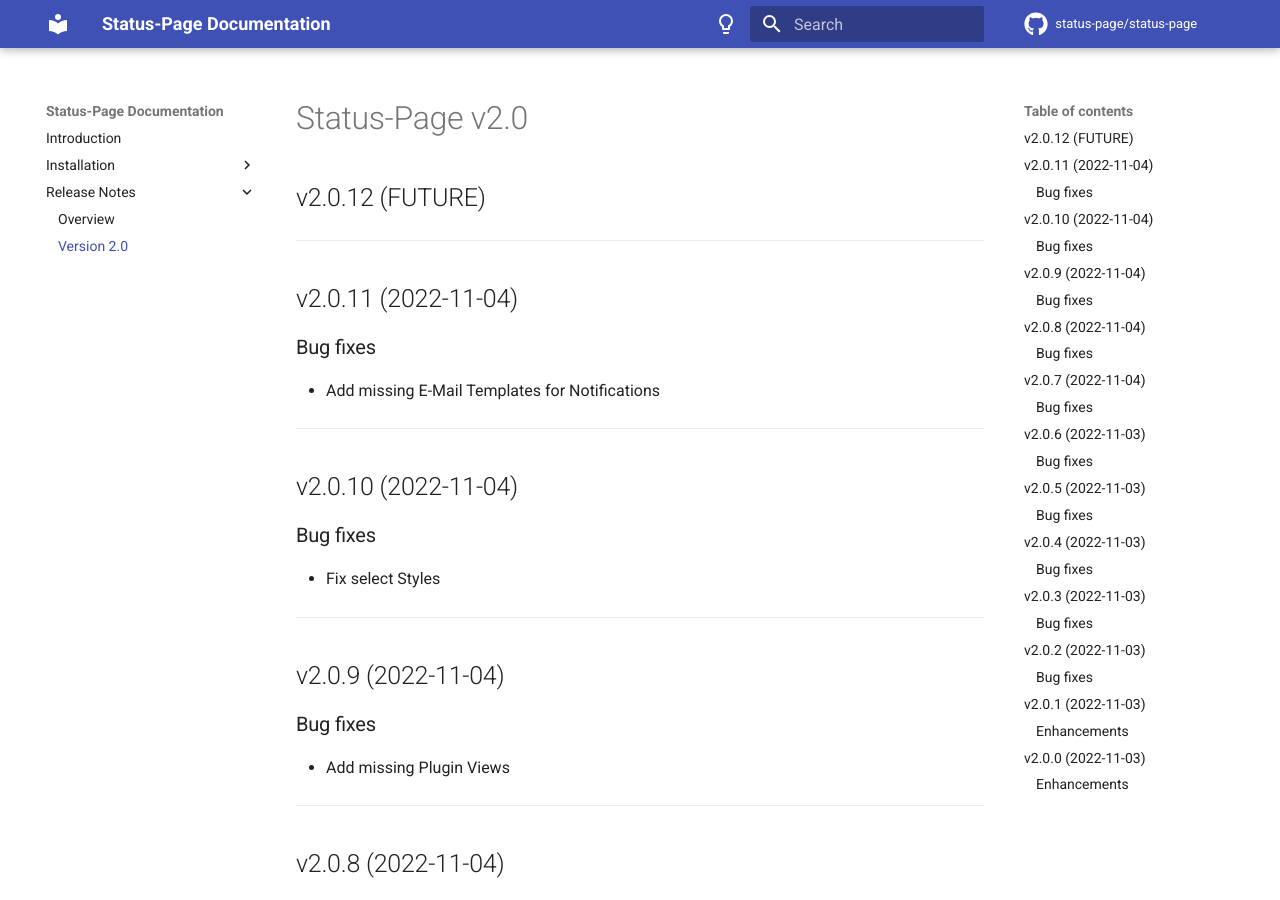
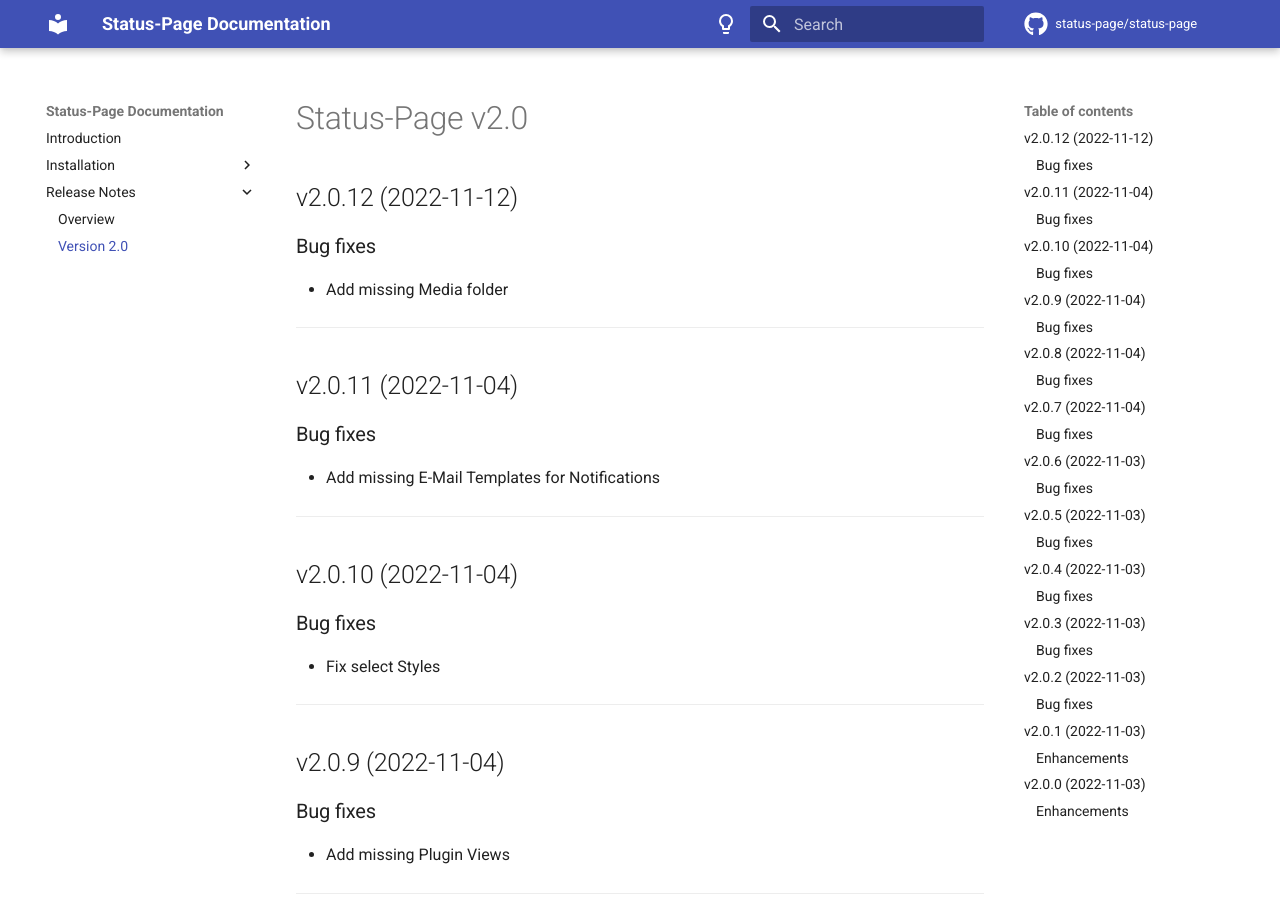
Before and after one commit to Status-Page/Status-Page, an MkDocs documentation site: the page built from docs/release-notes/version-2.0.md, in a window 1280 px wide and 900 px high. Built offline with MkDocs 1.6.1 and Material for MkDocs 9.7.7, drawn with Linux system fonts in a browser that asks for light colours; comment, search, counter and statistics services are not loaded.

Commit message:
chore: release v2.0.12

```diff
--- a/docs/release-notes/version-2.0.md
+++ b/docs/release-notes/version-2.0.md
@@ -1,6 +1,9 @@
 # Status-Page v2.0
 
-## v2.0.12 (FUTURE)
+## v2.0.12 (2022-11-12)
+
+### Bug fixes
+* Add missing Media folder
 
 ---
 
```
Also changed, not shown: docs/release-notes/index.md (+1 -0 lines), 1 other file.
